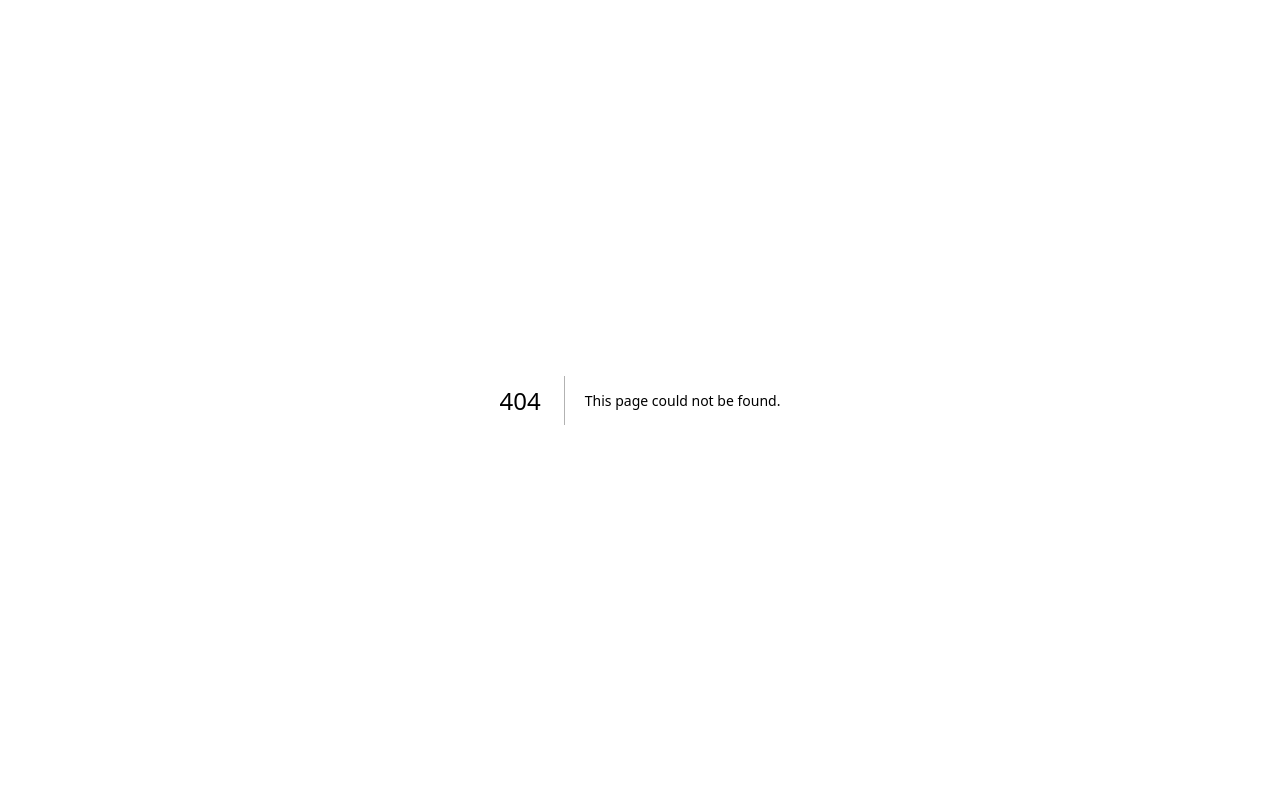
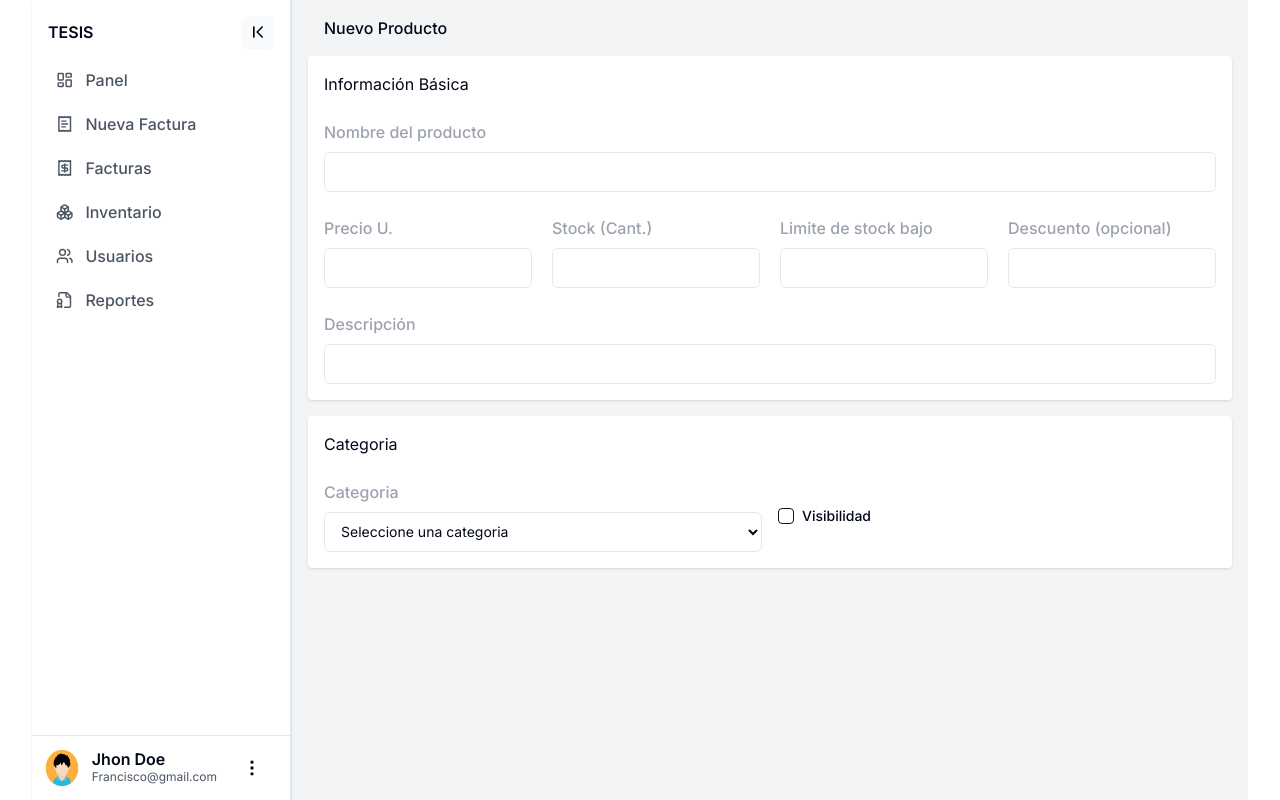
Before and after one commit to francisco-JGC/Inventory-plus-frontend, a Next.js app: page /dashboard/inventory/add-product in a window 1280 px wide. Before the commit this address had no page. Built offline with nearby package versions, Linux system fonts and the light colour scheme.

Commit message:
feat: create product

```diff
--- a/src/app/dashboard/inventory/_components/inventoryListProduct.tsx
+++ b/src/app/dashboard/inventory/_components/inventoryListProduct.tsx
@@ -155,7 +155,7 @@ export const InventoryListProduct = () => {
     <div className='bg-white p-4 shadow rounded flex flex-col gap-4'>
       <div>
         <Button className='bg-indigo-500'>
-          <Link href={'#'}>
+          <Link href={'/dashboard/inventory/add-product'}>
             Agregar Nuevo Producto
           </Link>
         </Button>
--- /dev/null
+++ b/src/app/dashboard/inventory/add-product/page.tsx
@@ -0,0 +1,155 @@
+'use client'
+import { Checkbox } from "@/components/ui/checkbox";
+import { Input } from "@/components/ui/input";
+import useForm from "@/hooks/useForm";
+import { useState, useEffect } from "react";
+
+interface ICreateProduct {
+  product_name: string //
+  description?: string //
+  price: number //
+  stock: number //
+  category_name: string
+  discount?: number //
+  status: 'show' | 'hide'
+  low_stock_limit: number //
+}
+
+export default function AddProductPage() {
+  const { formValues, handleInputChange, resetForm } = useForm<ICreateProduct>({} as any)
+  const CATEGORYITEMS = [
+    {
+      name: 'categoria 1'
+    },
+    {
+      name: 'categoria 2'
+    }
+    , {
+      name: 'categoria 3'
+    }
+    , {
+      name: 'categoria 4'
+    }
+  ]
+
+  return (
+    <div className="flex flex-col gap-4">
+      <h1 className="font-medium px-4">Nuevo Producto</h1>
+
+      <div className="bg-white rounded-sm shadow p-4 flex flex-col gap-6 w-full">
+        <div>
+          <span>Información Básica</span>
+        </div>
+        <div className="flex flex-col gap-2">
+          <label className="font-medium  text-gray-400">Nombre del producto</label>
+          <Input
+            value={formValues.product_name}
+            onChange={handleInputChange}
+            name="product_name"
+            required
+          />
+        </div>
+
+        <div className="grid grid-cols-4 gap-5">
+          <div className="flex flex-col gap-2">
+            <label className="font-medium  text-gray-400">Precio U.</label>
+            <Input
+              value={formValues.price}
+              onChange={handleInputChange}
+              name="price"
+              required
+              type="number"
+            />
+          </div>
+          <div className="flex flex-col gap-2">
+            <label className="font-medium  text-gray-400">Stock (Cant.)</label>
+            <Input
+              value={formValues.stock}
+              onChange={handleInputChange}
+              name="stock"
+              required
+              type="number"
+            />
+          </div>
+          <div className="flex flex-col gap-2">
+            <label className="font-medium  text-gray-400">Limite de stock bajo</label>
+            <Input
+              value={formValues.low_stock_limit}
+              onChange={handleInputChange}
+              name="low_stock_limit"
+              required
+              type="number"
+            />
+          </div>
+          <div className="flex flex-col gap-2">
+            <label className="font-medium  text-gray-400">Descuento (opcional)</label>
+            <Input
+              value={formValues.discount}
+              onChange={handleInputChange}
+              name="discount"
+              required
+              type="number"
+            />
+          </div>
+        </div>
+
+        <div className="flex flex-col gap-2">
+          <label className="font-medium  text-gray-400">Descripción</label>
+          <Input
+            value={formValues.description}
+            onChange={handleInputChange}
+            name="description"
+            required
+          />
+        </div>
+      </div>
+
+      <div className="bg-white rounded-sm shadow p-4 flex flex-col gap-6 w-full">
+        <div>
+          <span>Categoria</span>
+        </div>
+
+        <div className="grid grid-cols-2 gap-4">
+          <div className="flex flex-col gap-2">
+            <label className="font-medium  text-gray-400">Categoria</label>
+
+            <select
+              name="category"
+              onChange={(e) => handleInputChange(e as any)}
+              value={formValues.category_name}
+              className=
+              "flex h-10 w-full rounded-md border border-input bg-background px-3 py-2 text-sm ring-offset-background file:border-0 file:bg-transparent file:text-sm file:font-medium placeholder:text-muted-foreground focus-visible:outline-none focus-visible:ring-2 focus-visible:ring-ring focus-visible:ring-offset-2 disabled:cursor-not-allowed disabled:opacity-50"
+
+            >
+              <option value="" selected disabled>Seleccione una categoria</option>
+              {
+                CATEGORYITEMS.map((item: { name: string }, index: number) => (<option key={index} value={item.name}>{item.name}</option>))
+              }
+            </select>
+          </div>
+
+          <div className="flex items-center space-x-2">
+            <Checkbox id="status"
+              checked={formValues.status === 'show' ? true : false}
+              onCheckedChange={(e) => {
+                handleInputChange({
+                  target: {
+                    value: e ? 'show' : 'hide',
+                    name: 'status'
+                  }
+                } as any)
+              }}
+              name="status"
+            />
+            <label
+              htmlFor="status"
+              className="text-sm font-medium leading-none peer-disabled:cursor-not-allowed peer-disabled:opacity-70"
+            >
+              Visibilidad
+            </label>
+          </div>
+        </div>
+      </div>
+    </div >
+  );
+}
```
